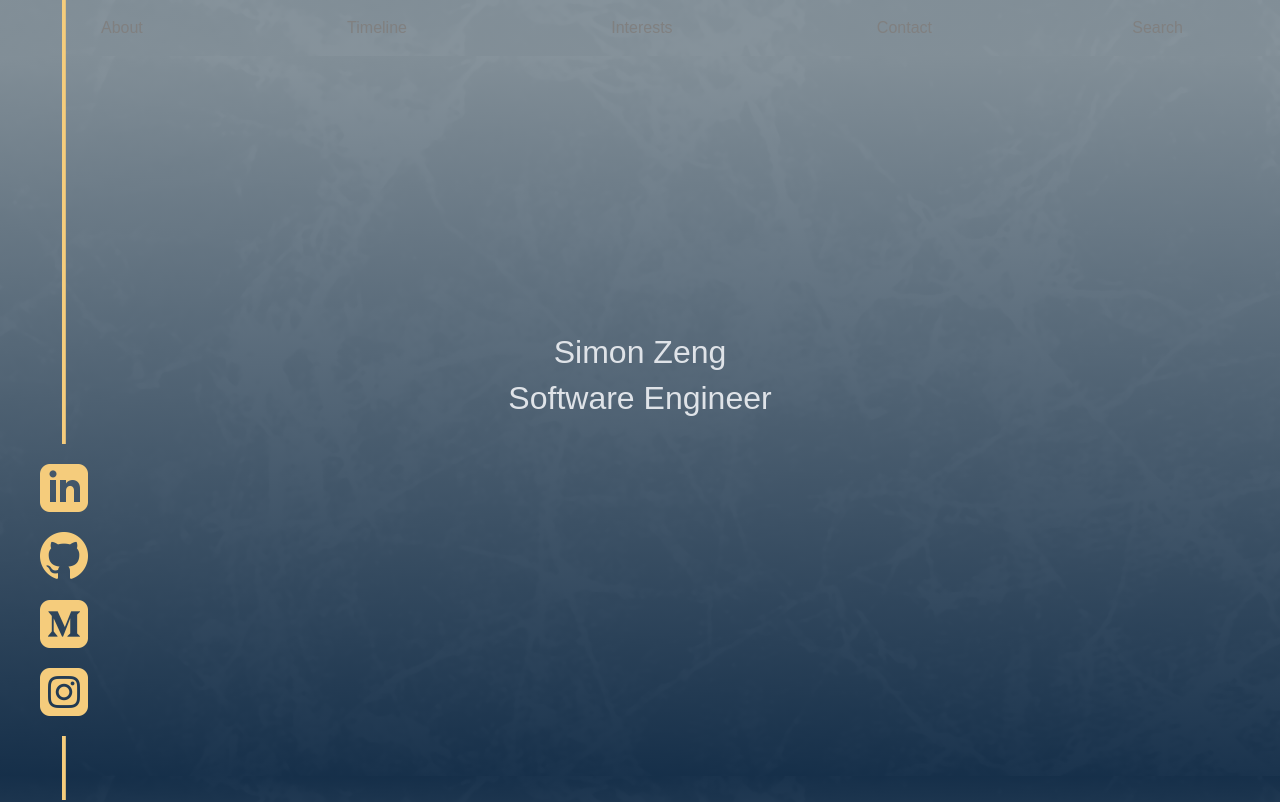
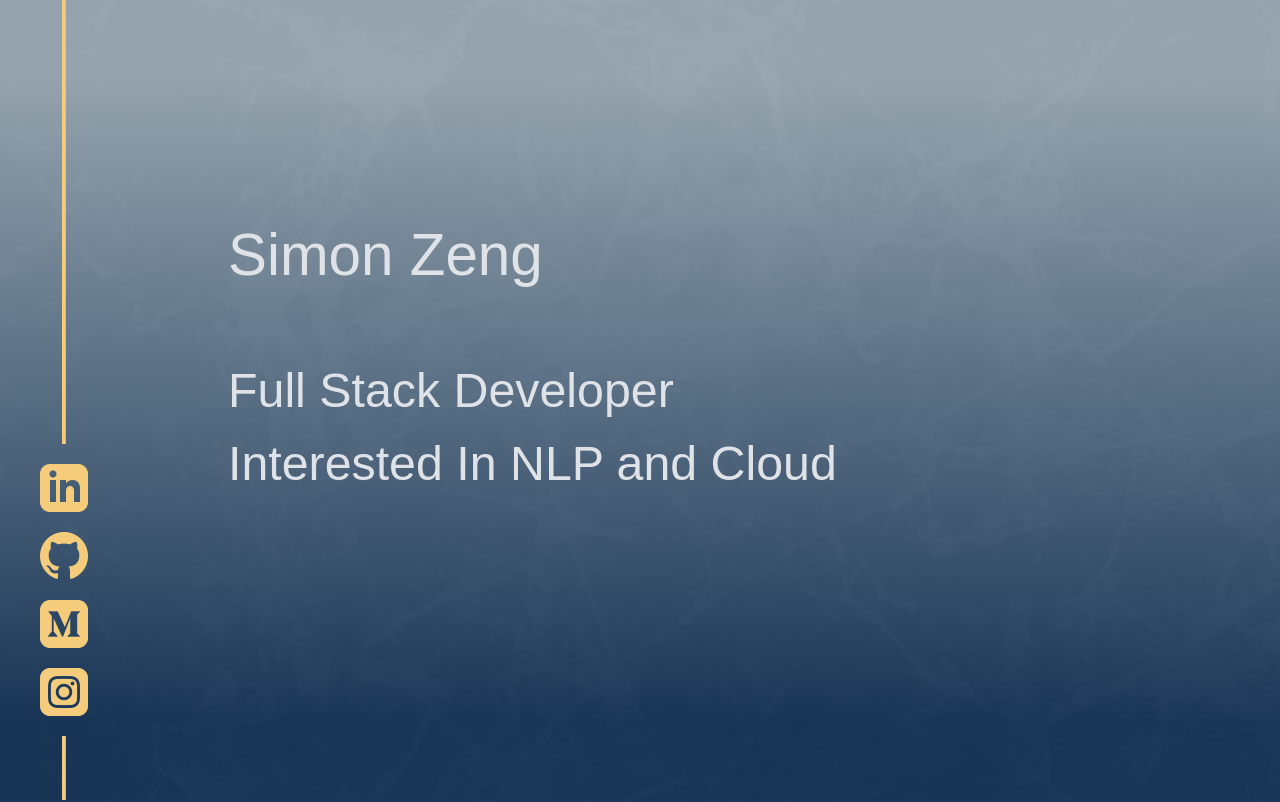
Before and after one commit to szeng7/wip-website, a React (Create React App) app: page / in a window 1280 px wide. Shown: the top 802 px of the page. Built offline with nearby package versions, Linux system fonts and the light colour scheme.

Commit message:
fixed colors a bit, changed navbar to only show up when not on landing page

```diff
--- a/src/assets/components/CustomNavBar.jsx
+++ b/src/assets/components/CustomNavBar.jsx
@@ -16,17 +16,18 @@ class CustomNavBar extends Component {
 
   componentDidMount() {
     document.addEventListener("scroll", () => {
-      let top = window.scrollY < 100;
-      if (top !== this.state.atTop) {
+      if (window.scrollY < 0.8 * window.innerHeight) {
+        this.setState({ atTop: true });
+      } else {
         this.setState({ atTop: false });
-      }
-      if (top) {
-        this.setState({ atTop: true });
       }
     });
   }
 
   render() {
+    const atTop = this.state.atTop;
+
+    if (!atTop) {
       return (
         <Navbar
           collapseOnSelect
@@ -59,6 +60,9 @@ class CustomNavBar extends Component {
         </Navbar>
       );
     }
+
+    return null;
+  }
 }
 
 export default CustomNavBar;
--- a/src/assets/scss/styles.scss
+++ b/src/assets/scss/styles.scss
@@ -6,7 +6,7 @@ body {
   margin: 0;
   font-family: Poppins, sans-serif;
   color: #dfe3e8;
-  background-image: linear-gradient(to bottom, #828f98f7, #828f98f7),
+  background-image: linear-gradient(to bottom, #95a4aef7, #95a4aef7),
     url("../images/background/dark_background.jpg");
 }
 
@@ -26,14 +26,24 @@ body {
   padding-bottom: calc(6rem + 74px);
   display: flex;
   align-items: center;
-  height: 90vh;
-  background-image: linear-gradient(to bottom, #828f98f7, #132d48f7),
+  height: 100vh;
+  background-image: linear-gradient(to bottom, #95a4aef7 10%, #163355f7 90%),
     url("../images/background/dark_background.jpg");
+  .text-name {
+    padding-left: 10vw;
+    font-size: calc(38px + (68 - 38) * ((100vw - 600px) / (1600 - 600)));
+    padding-bottom: 5vh;
+  }
+
+  .text-title {
+    padding-left: 10vw;
+    font-size: calc(32px + (56 - 32) * ((100vw - 600px) / (1600 - 600)));
+  }
 }
 
 .about-wrapper {
   padding-bottom: 30px;
-  background-image: linear-gradient(to bottom, #132d48f7, #a6afbaf7),
+  background-image: linear-gradient(to bottom, #163355f7, #a6afbaf7),
     url("../images/background/dark_background.jpg");
 }
 
@@ -71,7 +81,7 @@ body {
 }
 
 .contact-wrapper {
-  background-image: linear-gradient(to bottom, #2e455ef7, #112a47f7),
+  background-image: linear-gradient(to bottom, #2a425cf7, #193b62f7),
     url("../images/background/dark_background.jpg");
   padding-bottom: 30px;
 }
--- a/src/pages/main.jsx
+++ b/src/pages/main.jsx
@@ -14,8 +14,10 @@ const MainPage = () => {
         <div class="landing-wrapper">
           <Container>
             <Col>
-              <h2 class="text-center">Simon Zeng</h2>
-              <h2 class="text-center">Software Engineer</h2>
+              <p class="text-name">Simon Zeng </p>
+              <p class="text-title">
+                Full Stack Developer <br></br>Interested In NLP and Cloud
+              </p>
             </Col>
           </Container>
         </div>
```
Lines whose indentation alone changed are shown as unchanged.
